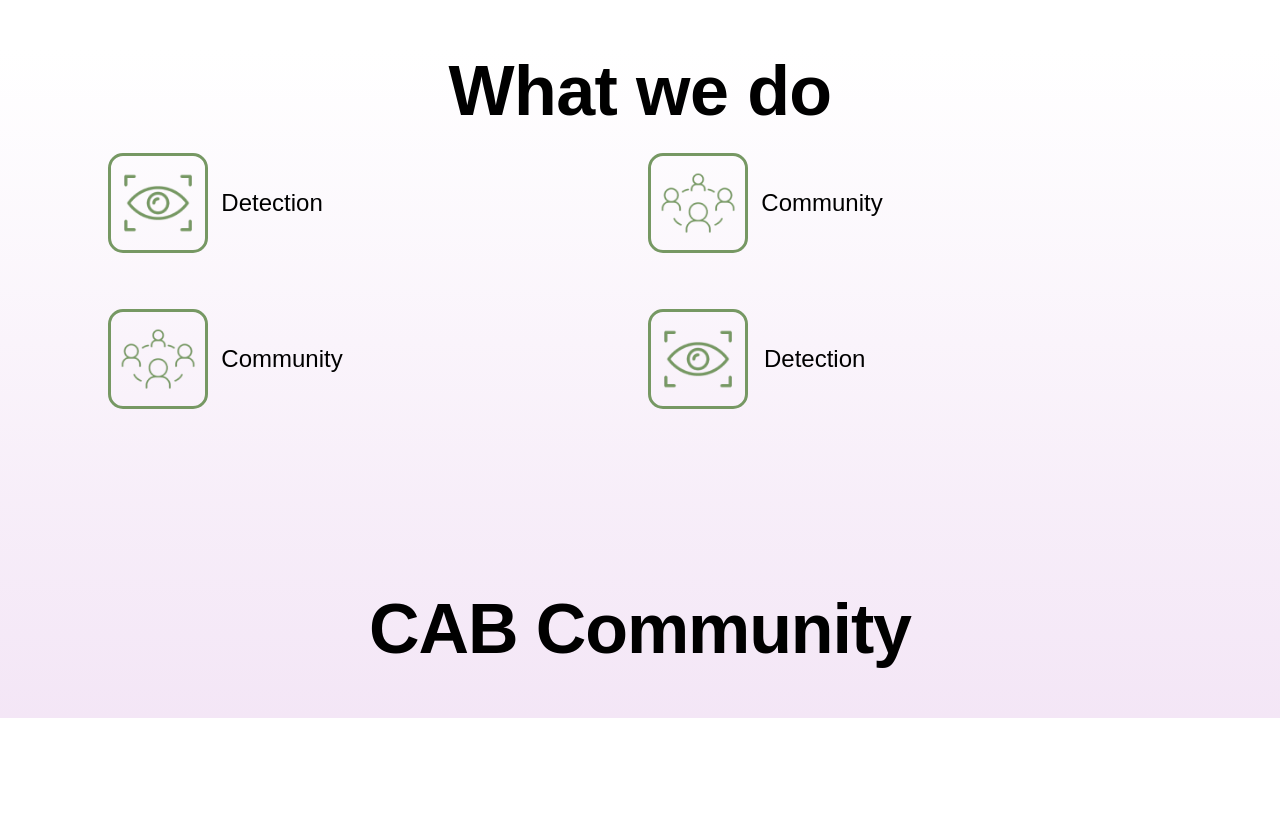
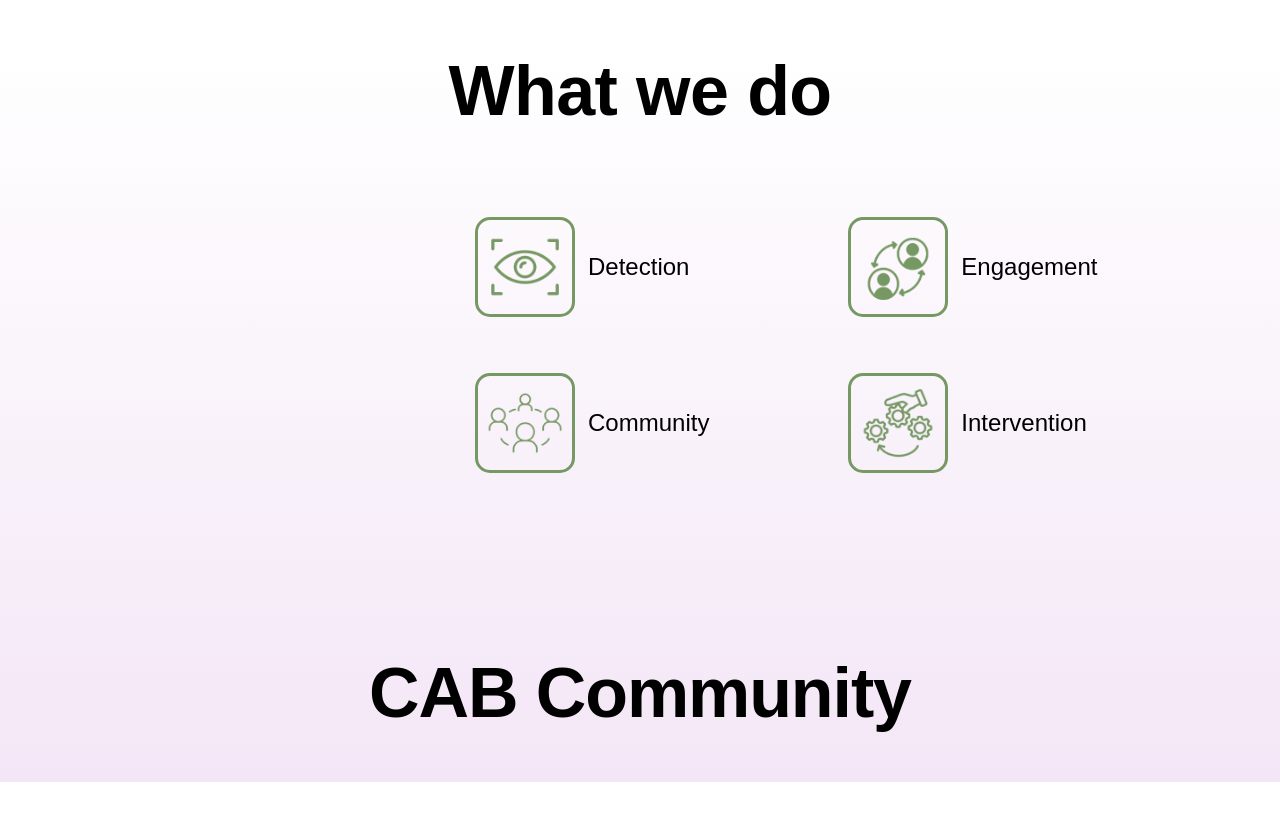
Before and after one commit to Abi-097/namaste_project, a React (Create React App) app: page / in a window 1280 px wide. Shown: the part 1800-2621 px from the top of the page. Built offline with nearby package versions, Linux system fonts and the light colour scheme.

Commit message:
what we do

```diff
--- a/src/Components/WhatWeDo/Index.js
+++ b/src/Components/WhatWeDo/Index.js
@@ -32,13 +32,12 @@ const WeDo = () => {
           fontFamily: "Poppins, sans-serif",
           fontWeight: "700",
           fontSize: { lg: "70px", sm: "70px", xs: "40px" },
+          mb: "5%",
         }}
       >
         What we do
       </Typography>
-      <Box
-        sx={{ display: "flex", alignItems: "center", justifyContent: "center" }}
-      >
+      <Box sx={{ ml: { lg: "25rem", md: "15rem", sm: "5rem", xs: "2rem" } }}>
         <Grid
           container
           spacing={2}
@@ -48,8 +47,21 @@ const WeDo = () => {
             justifyContent: "center",
           }}
         >
-          <Grid item lg={5} md={6} sm={12} xs={12}>
-            <div style={{ display: "flex", justifyContent: "flex-start" }}>
+          <Grid item lg={5} md={6} sm={6} xs={12}>
+            <Box
+              sx={{
+                display: "flex",
+                justifyContent: {
+                  xs: "center",
+                  md: "flex-start",
+                  lg: "flex-start",
+                  sm: "flex-start",
+                },
+                mr: {
+                  xs: "2rem",
+                },
+              }}
+            >
               <div
                 style={{
                   display: "flex",
@@ -82,10 +94,20 @@ const WeDo = () => {
                   &nbsp; {images.image1.text}
                 </p>
               </div>
-            </div>
+            </Box>
           </Grid>
-          <Grid item lg={5} md={6} sm={12} xs={12}>
-            <div style={{ display: "flex", justifyContent: "flex-start" }}>
+          <Grid item lg={5} md={6} sm={6} xs={12}>
+            <Box
+              sx={{
+                display: "flex",
+                justifyContent: {
+                  xs: "center",
+                  md: "flex-start",
+                  lg: "flex-start",
+                  sm: "flex-start",
+                },
+              }}
+            >
               <div
                 style={{
                   display: "flex",
@@ -95,8 +117,8 @@ const WeDo = () => {
                 }}
               >
                 <img
-                  src={images.image4.image}
-                  alt={images.image4.text}
+                  src={images.image3.image}
+                  alt={images.image3.text}
                   className="imageContainer"
                   style={{
                     border: "3px solid #769863",
@@ -114,14 +136,24 @@ const WeDo = () => {
                     textAlign: "center",
                   }}
                 >
-                  &nbsp; {images.image4.text}
+                  &nbsp; {images.image3.text}
                 </p>
               </div>
-            </div>
+            </Box>
           </Grid>
 
-          <Grid item lg={5} md={6} sm={12} xs={12}>
-            <div style={{ display: "flex", justifyContent: "flex-start" }}>
+          <Grid item lg={5} md={6} sm={6} xs={12}>
+            <Box
+              sx={{
+                display: "flex",
+                justifyContent: {
+                  xs: "center",
+                  md: "flex-start",
+                  lg: "flex-start",
+                  sm: "flex-start",
+                },
+              }}
+            >
               <div
                 style={{
                   display: "flex",
@@ -154,10 +186,20 @@ const WeDo = () => {
                   &nbsp; {images.image4.text}
                 </p>
               </div>
-            </div>
+            </Box>
           </Grid>
-          <Grid item lg={5} md={6} sm={12} xs={12}>
-            <div style={{ display: "flex", justifyContent: "flex-start" }}>
+          <Grid item lg={5} md={6} sm={6} xs={12}>
+            <Box
+              sx={{
+                display: "flex",
+                justifyContent: {
+                  xs: "center",
+                  md: "flex-start",
+                  lg: "flex-start",
+                  sm: "flex-start",
+                },
+              }}
+            >
               <div
                 style={{
                   display: "flex",
@@ -167,8 +209,8 @@ const WeDo = () => {
                 }}
               >
                 <img
-                  src={images.image1.image}
-                  alt={images.image1.text}
+                  src={images.image2.image}
+                  alt={images.image2.text}
                   className="imageContainer"
                   style={{
                     border: "3px solid #769863",
@@ -182,14 +224,15 @@ const WeDo = () => {
                     fontSize: "24px",
                     fontWeight: "300",
                     fontFamily: "Poppins, sans-serif",
-                    width: "120px",
+                    // width: "120px",
+                    textAlign: "center",
                   }}
                 >
                   {" "}
-                  &nbsp; {images.image1.text}
+                  &nbsp; {images.image2.text}
                 </p>
               </div>
-            </div>
+            </Box>
           </Grid>
         </Grid>
       </Box>
```
